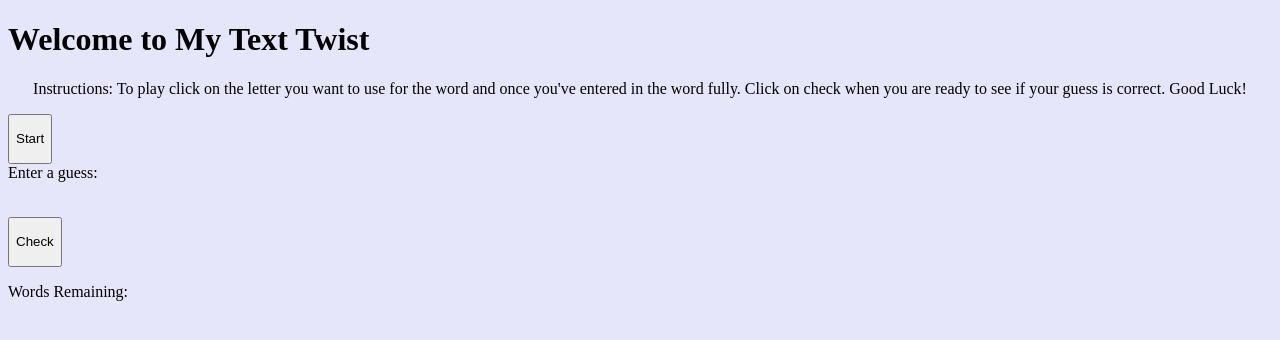
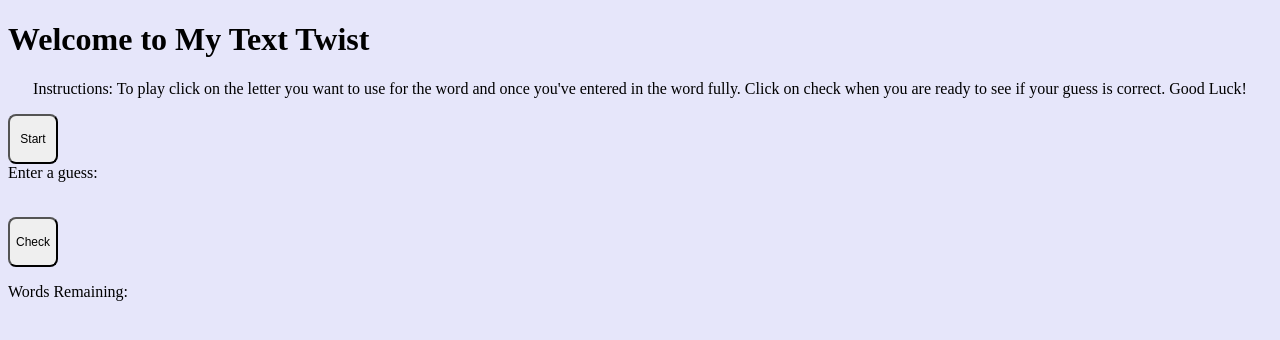
Before and after one commit to emevans2020/CISC472texttwist, a PHP site: page / in a window 1280 px wide. Shown: the top 340 px of the page. Run offline with PHP 8.4, Linux system fonts and the light colour scheme; some libraries are stand-ins or nearby versions.

Commit message:
I'm trying

```diff
--- a/index.css
+++ b/index.css
@@ -9,6 +9,10 @@
 
 button{
 	height: 50px;
+	width: 50px;
+	text-align: center;
+	font-size: 12px;
+	border-radius: 8px;
 }
 
 body {
```
